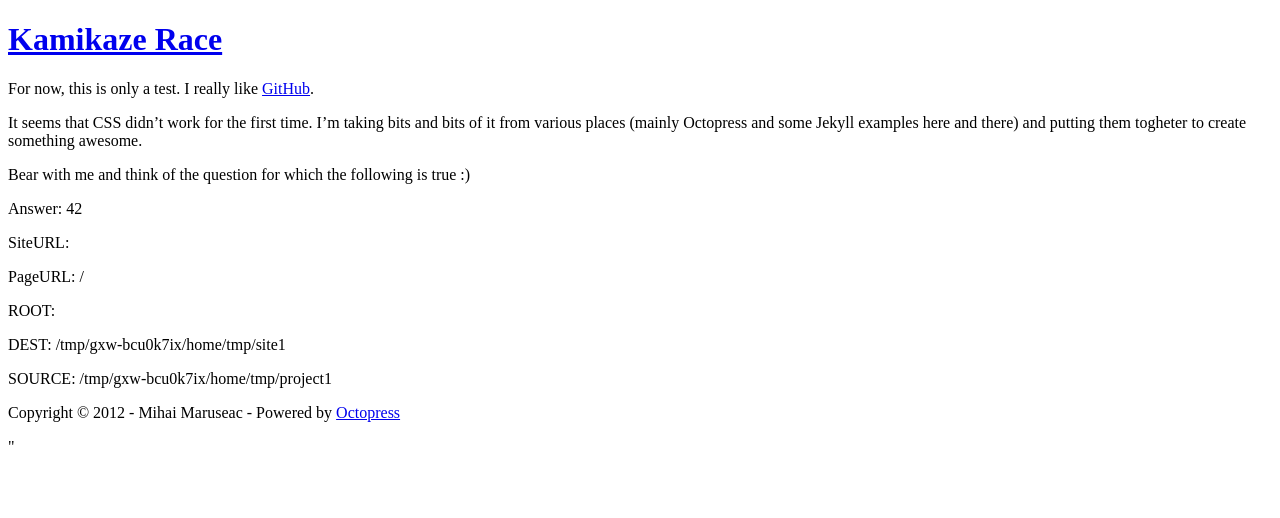
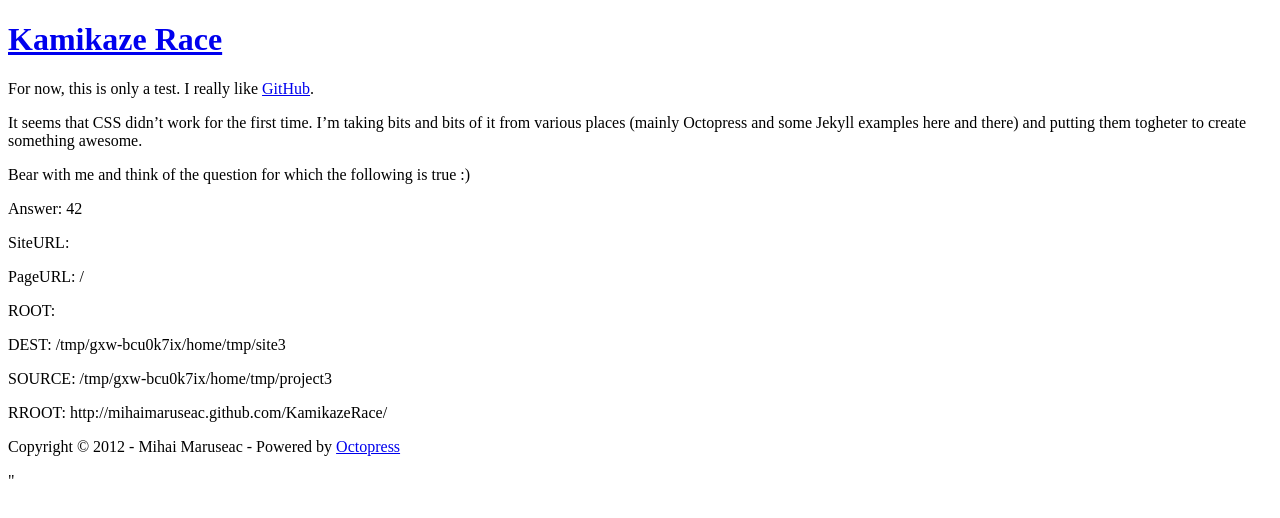
Before and after one commit to mihaimaruseac/KamikazeRace, a Jekyll site: the page built from index.markdown, in a window 1280 px wide. Shown: the top 518 px of the page. Built offline with Jekyll 4.4.1, drawn with Linux system fonts in a browser that asks for light colours; some of the changed lines change nothing that is shown.

Commit message:
Testing...

```diff
--- a/_config.yml
+++ b/_config.yml
@@ -2,4 +2,5 @@
 author: "Mihai Maruseac"
 pygments: true
 GAID: UA-28703364-1
+realRoot: "http://mihaimaruseac.github.com/KamikazeRace/"
 answer: 42
--- a/index.markdown
+++ b/index.markdown
@@ -23,4 +23,6 @@
 
 SOURCE: {{ site.source }}
 
+RROOT: {{ site.realRoot }}
+
 [GitHub]: https://github.com/mihaimaruseac/ me
```
